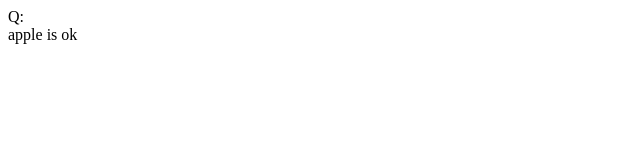
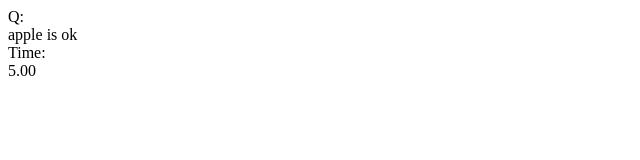
Before and after one commit to seimatz/Typingru, a plain HTML site: page typingsumple.html in a window 1280 px wide. Shown: the full height of the page, 0-640 px from the left. Drawn offline with Linux system fonts and the light colour scheme.

Commit message:
Time count funtion

```diff
--- a/typingsumple.html
+++ b/typingsumple.html
@@ -9,9 +9,14 @@
 Q: <div id="question"></div>
 <div id="typed" style="color: red;"></div>
 <div id="answer"></div>
+Time: <div id="sec"></div>
 
 <script type="text/javascript">
      document.onkeydown = keydown;
+     window.onload = run();
+
+     var rus = new Array();
+     rus = [["ф","и","с","в","у","а","п","н","ш","о","л","д","ь","т","щ","з","й","к","ы","е","г","м","ц","ч","н","я","э","ж","б","ю","х","ъ"],[65,66,67,68,69,70,71,72,73,74,75,76,77,78,79,80,81,82,83,84,85,86,87,88,89,90,186,187,188,190,192,219,220,221,222]];
      var word = "apple is ok";
      var keycodes = new Array(65,80,80,76,69,32,73,83,32,79,75);
      var charnum = 0;
@@ -21,9 +26,29 @@ Q: <div id="question"></div>
       question.innerHTML = word; //Show question
       var target = document.getElementById("answer");
       var typed = document.getElementById("typed");
-
+      var timecount = document.getElementById("timecount");
       var typedtxt = new Array(); //Show typed text by user
 
+      //timecount
+      var startTime,
+      timerId;
+
+      function run() {
+        startTime = (new Date()).getTime(); //set start time
+        timer();
+      }
+
+      function stop() { //stop timecount
+        clearTimeout(timerId);
+      }
+
+      function timer() {
+        document.getElementById('sec').innerHTML = (((new Date()).getTime() - startTime) / 1000).toFixed(2);
+        timerId = setTimeout(function() {
+          timer(); //0.1 sec ごとにtimer function を実行。これでタイマーが動く。
+        }, 100);
+
+      }
       //When keyeown
      function keydown() {
         if(keycodes[charnum] == event.keyCode) { //good typed
@@ -35,6 +60,7 @@ Q: <div id="question"></div>
             if (charnum == maxchar){ //when last character
               target.innerHTML = "Clear" + event.keyCode;
               charnum = 0;
+              stop();
             }
         }  else { //bad typed
           target.innerHTML = "NG" + event.keyCode;
```
